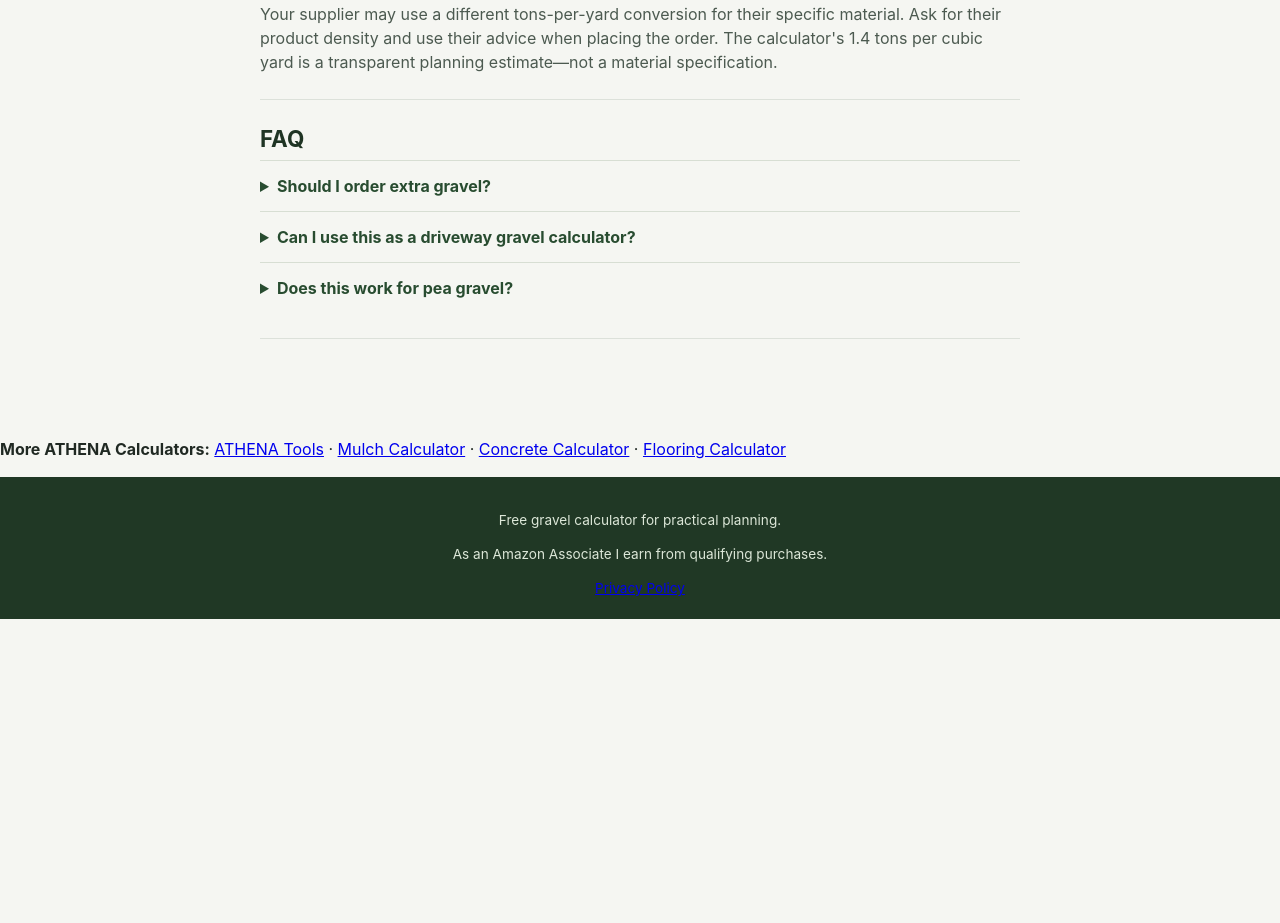
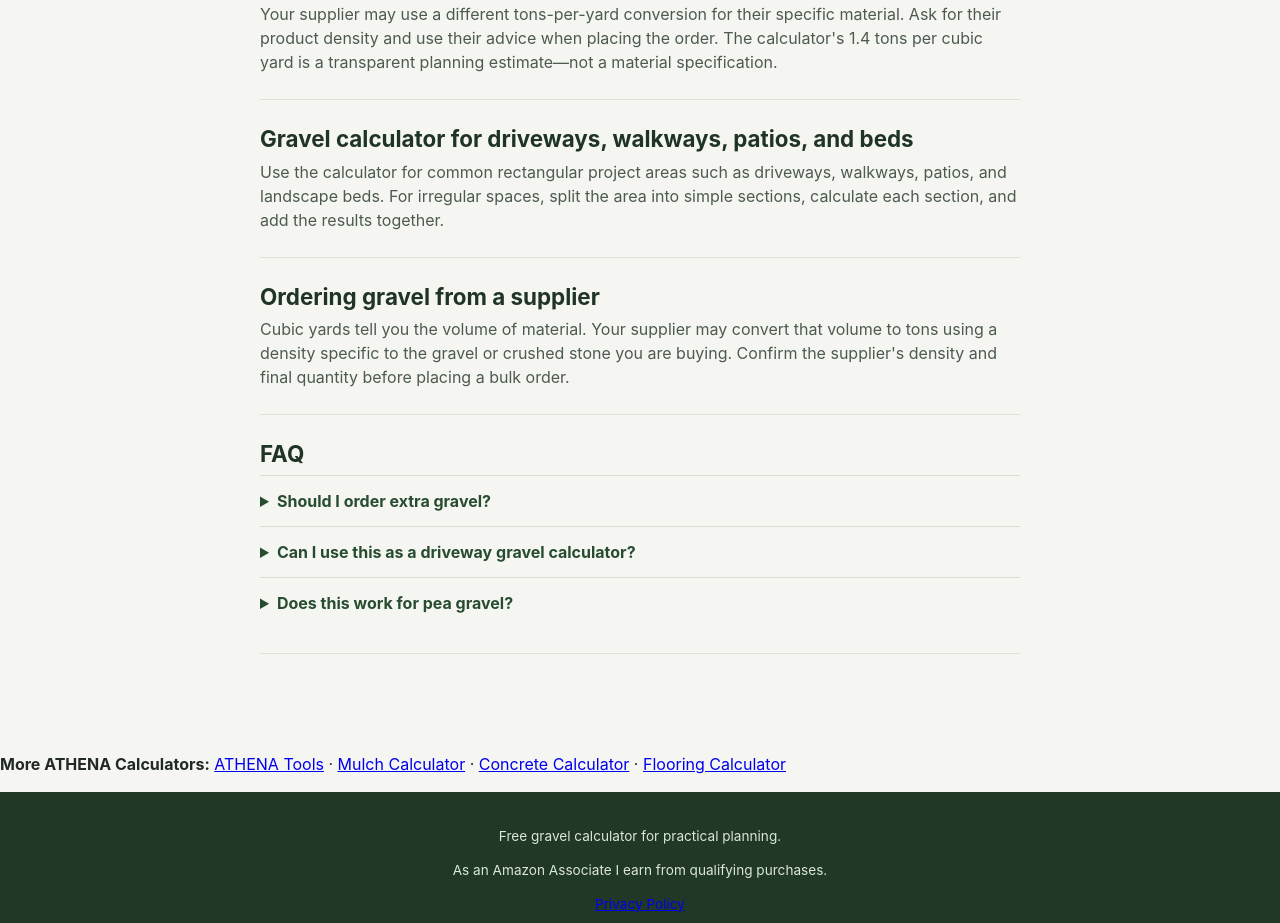
Before and after one commit to spamenchilada1-beep/how-much-gravel, a React (Vite) app: page / in a window 1280 px wide. Shown: the part 1980-2903 px from the top of the page. Before the commit the page ends 2599 px from the top, so only its background shows below. Built offline with nearby package versions, Linux system fonts and the light colour scheme.

Commit message:
Expand gravel calculator SEO content

```diff
--- a/src/main.jsx
+++ b/src/main.jsx
@@ -335,6 +335,26 @@ function App() {
           </section>
 
           <section>
+            <h2>Gravel calculator for driveways, walkways, patios, and beds</h2>
+            <p>
+              Use the calculator for common rectangular project areas such as
+              driveways, walkways, patios, and landscape beds. For irregular
+              spaces, split the area into simple sections, calculate each
+              section, and add the results together.
+            </p>
+          </section>
+
+          <section>
+            <h2>Ordering gravel from a supplier</h2>
+            <p>
+              Cubic yards tell you the volume of material. Your supplier may
+              convert that volume to tons using a density specific to the
+              gravel or crushed stone you are buying. Confirm the supplier's
+              density and final quantity before placing a bulk order.
+            </p>
+          </section>
+
+          <section>
             <h2>FAQ</h2>
 
             <details>
```
